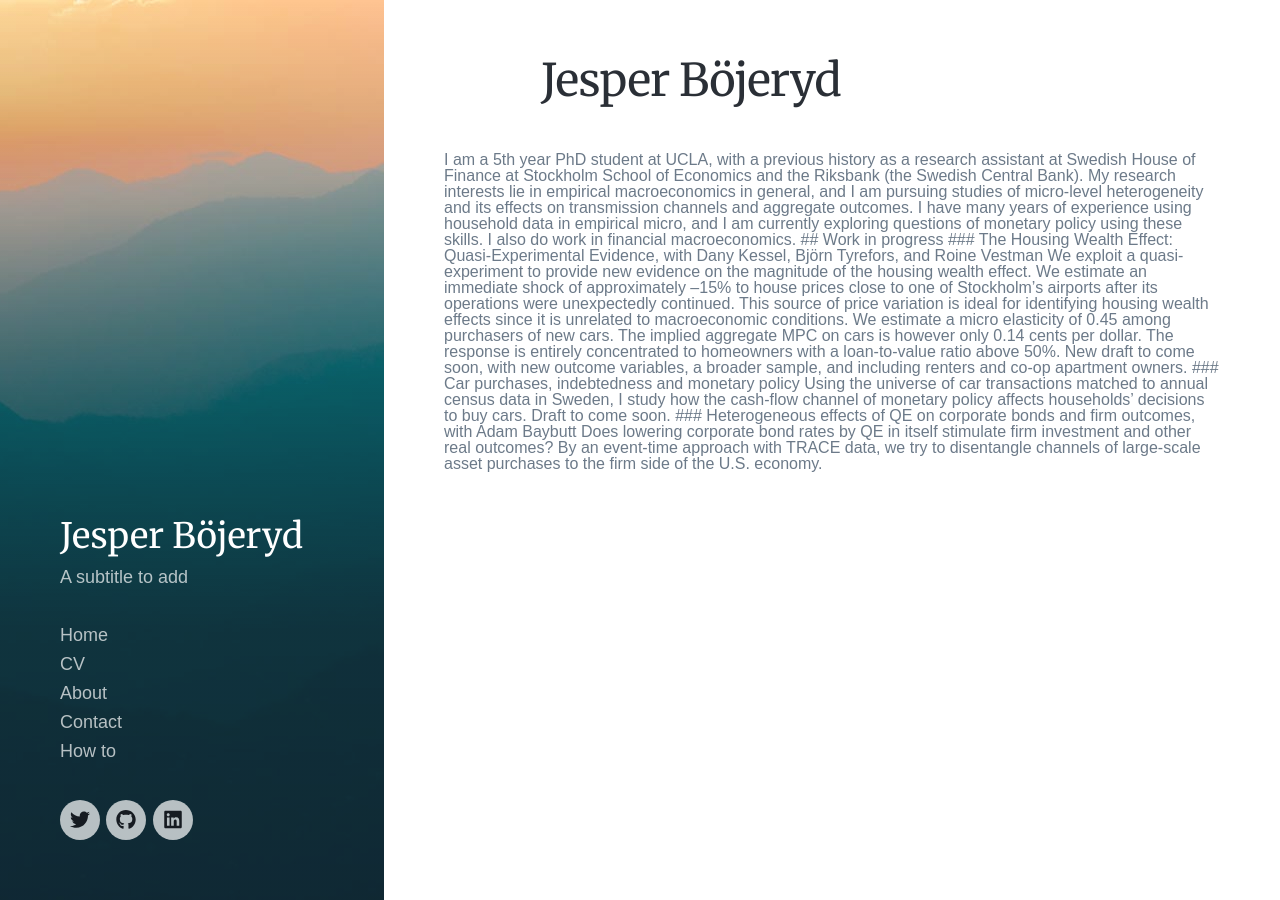
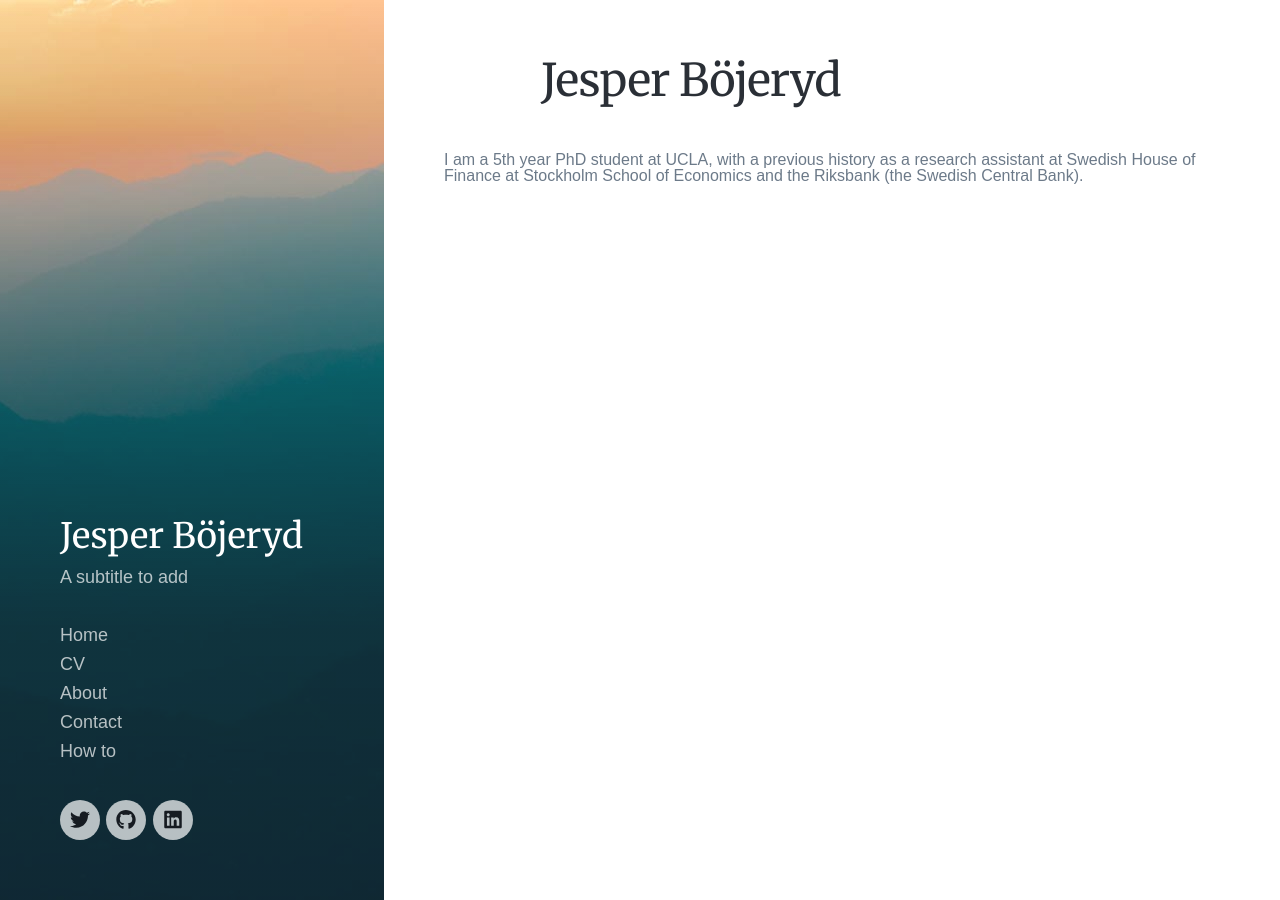
Before and after one commit to bojeryd91/bojeryd91.github.io, a Jekyll site: the page built from index.md, in a window 1280 px wide and 900 px high. Built offline with Jekyll 4.4.1, drawn with Linux system fonts in a browser that asks for light colours; nearby versions of some CDN libraries; some web fonts are replaced.

Commit message:
Update index.md

```diff
--- a/index.md
+++ b/index.md
@@ -6,17 +6,3 @@ featured_image: /images/demo/demo-landscape.jpg
 ---
 
 I am a 5th year PhD student at UCLA, with a previous history as a research assistant at Swedish House of Finance at Stockholm School of Economics and the Riksbank (the Swedish Central Bank).
-
-My research interests lie in empirical macroeconomics in general, and I am pursuing studies of micro-level heterogeneity and its effects on transmission channels and aggregate outcomes. I have many years of experience using household data in empirical micro, and I am currently exploring questions of monetary policy using these skills. I also do work in financial macroeconomics.
-
-## Work in progress
-### The Housing Wealth Effect: Quasi-Experimental Evidence, with Dany Kessel, Björn Tyrefors, and Roine Vestman
-We exploit a quasi-experiment to provide new evidence on the magnitude of the housing wealth effect. We estimate an immediate shock of approximately –15% to house prices close to one of Stockholm’s airports after its operations were unexpectedly continued. This source of price variation is ideal for identifying housing wealth effects since it is unrelated to macroeconomic conditions. We estimate a micro elasticity of 0.45 among purchasers of new cars. The implied aggregate MPC on cars is however only 0.14 cents per dollar. The response is entirely concentrated to homeowners with a loan-to-value ratio above 50%.
-
-New draft to come soon, with new outcome variables, a broader sample, and including renters and co-op apartment owners.
-
-### Car purchases, indebtedness and monetary policy
-Using the universe of car transactions matched to annual census data in Sweden, I study how the cash-flow channel of monetary policy affects households’ decisions to buy cars. Draft to come soon.
-
-### Heterogeneous effects of QE on corporate bonds and firm outcomes, with Adam Baybutt
-Does lowering corporate bond rates by QE in itself stimulate firm investment and other real outcomes? By an event-time approach with TRACE data, we try to disentangle channels of large-scale asset purchases to the firm side of the U.S. economy.
```
